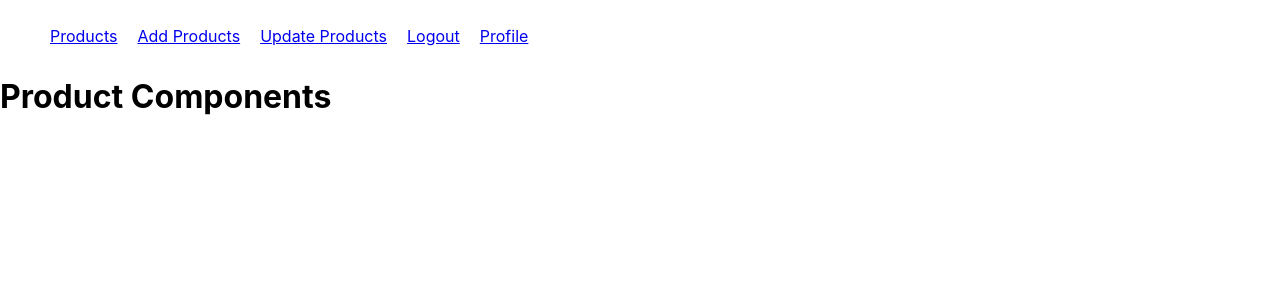
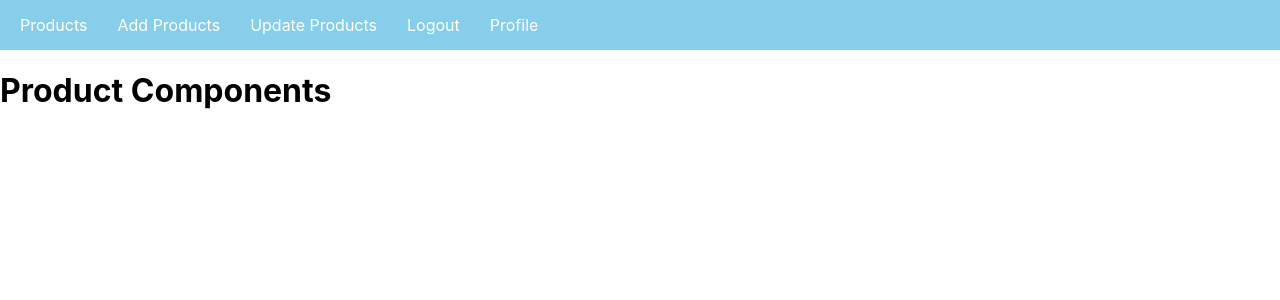
Before and after one commit to Rej327/e-dashboard-frontend, a React (Create React App) app: page / in a window 1280 px wide. Shown: the top 300 px of the page. Built offline with nearby package versions, Linux system fonts and the light colour scheme.

Commit message:
header style

```diff
--- a/src/App.css
+++ b/src/App.css
@@ -1,6 +1,18 @@
+.nav-ul {
+  padding: 5px;
+  margin: 0px;
+  background-color: skyblue;
+}
+
 .nav-ul li {
   display: inline-block;
   padding: 10px;
+}
+
+.nav-ul li a {
+  text-decoration: none;
+  color: #fff;
+  padding: 5px;
 }
 
 .App-logo {
```
